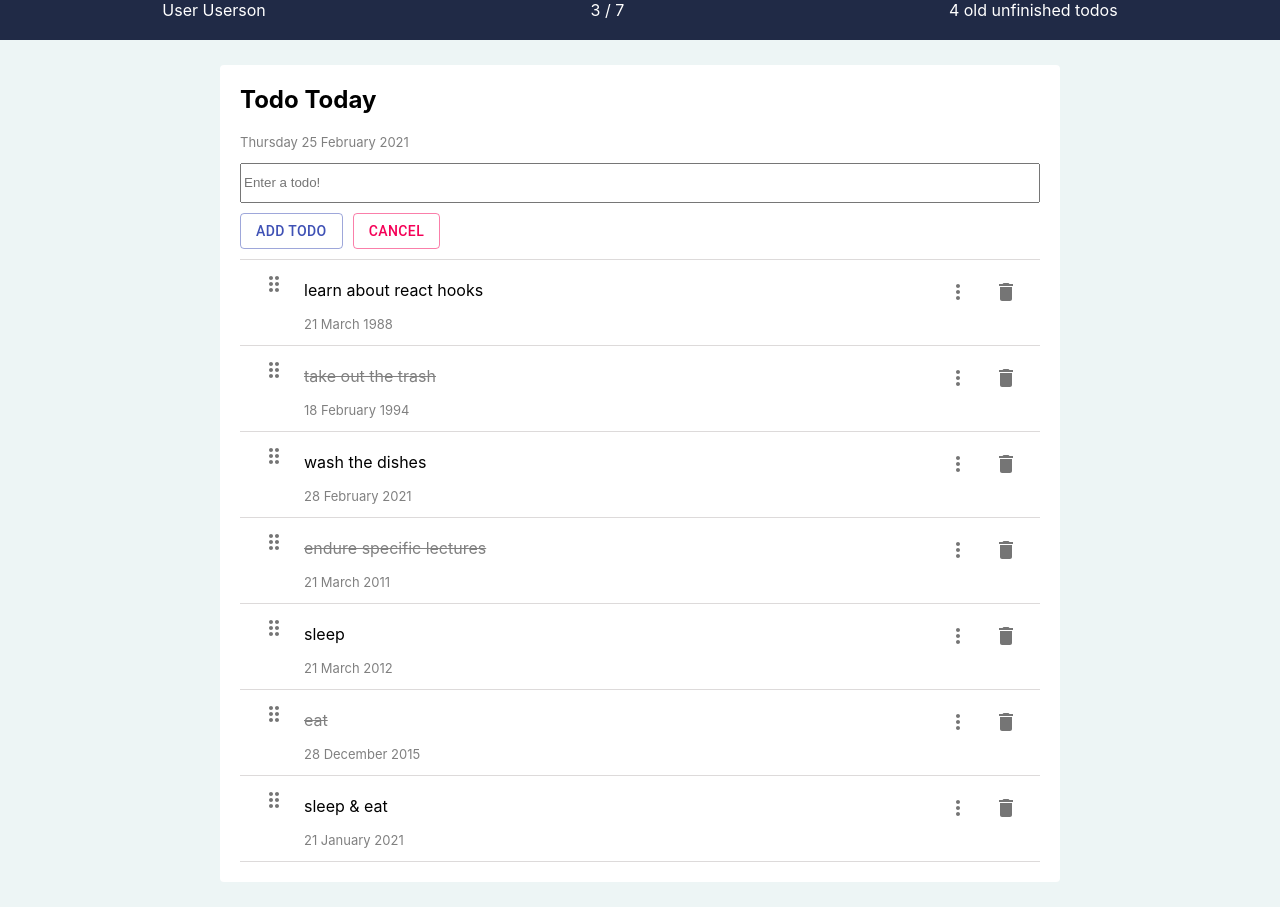
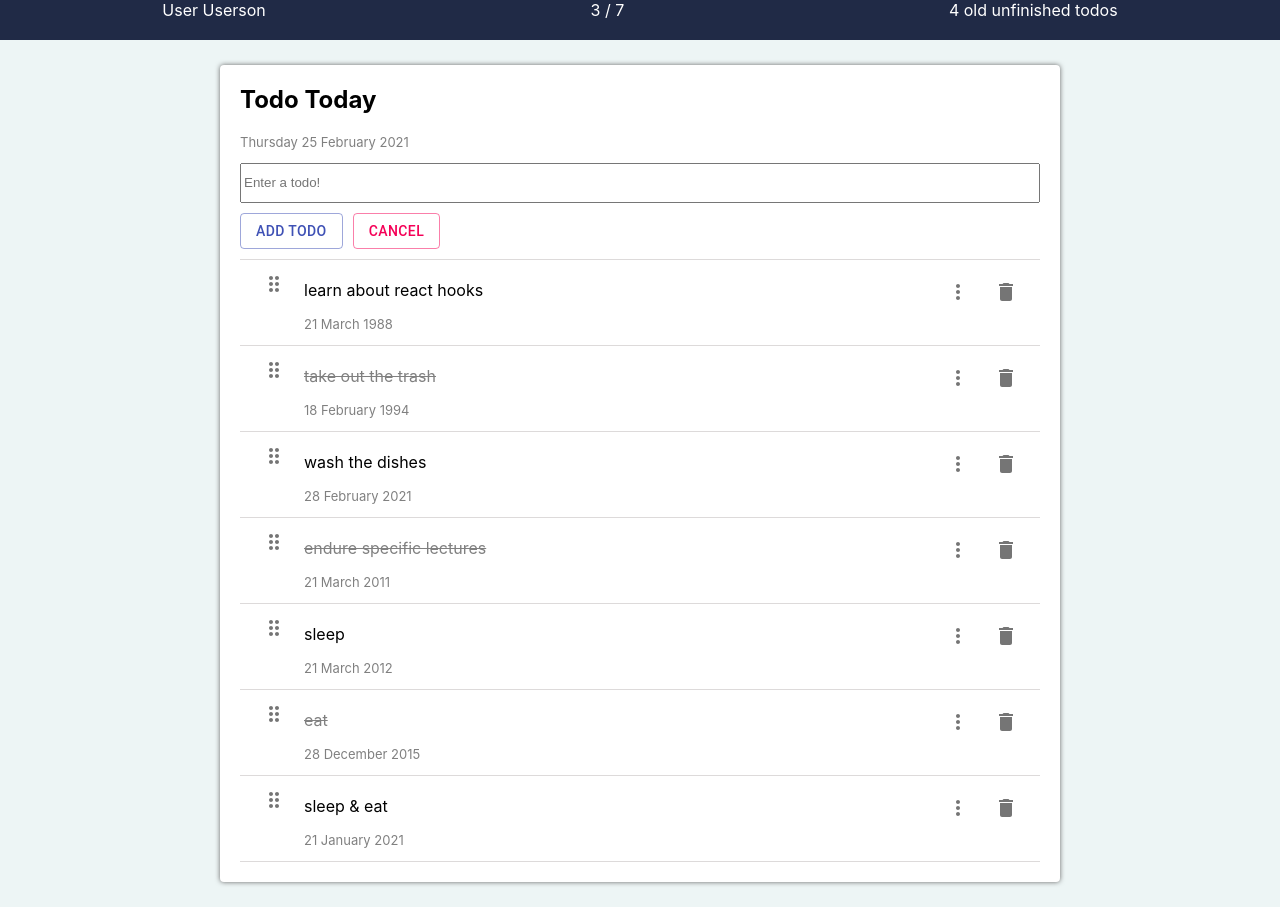
Before and after one commit to larsdjursner/todo-typescript, a React (Create React App) app: page / in a window 1280 px wide. Built offline with nearby package versions, Linux system fonts and the light colour scheme.

Commit message:
boxshadow

```diff
--- a/src/App.css
+++ b/src/App.css
@@ -19,6 +19,7 @@ body {
 	background-color: rgb(255, 255, 255);
 	padding: 0px 20px 20px 20px;
 	border-radius: 4px;
+	box-shadow: 0px 0px 0.3em #666;
 }
 
 .IconButton :hover {
@@ -66,13 +67,11 @@ p.todo-content {
 	font-size: small;
 }
 
-/* li:nth-child(odd) {
-	background: rgb(250, 250, 250);
-} */
 
-/* li:hover {
-	background-color: rgb(222, 234, 243);
-} */
+
+li:hover {
+	background-color: rgb(245, 245, 245);
+}
 
 
 
```
